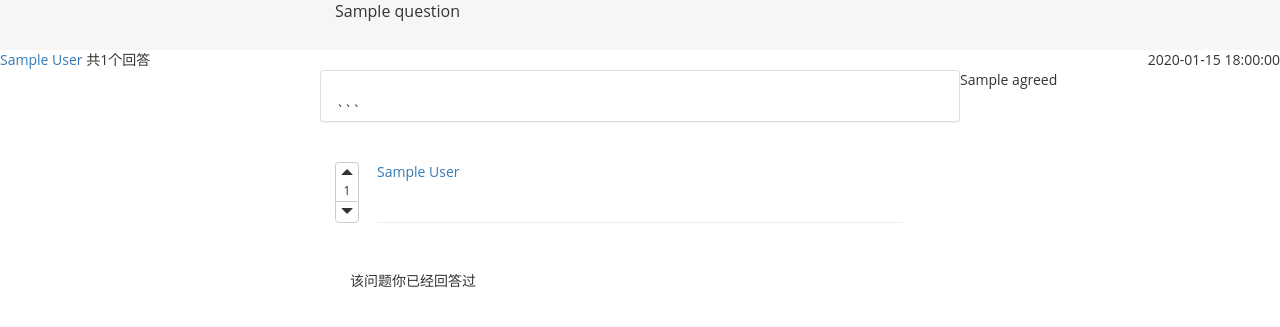
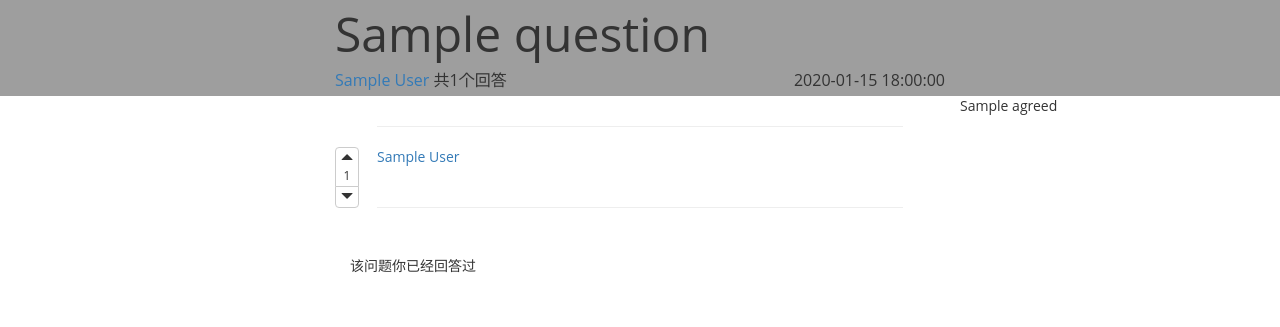
Before and after one commit to Twotiger/iforj, a Django app: template qa/templates/question.html in a window 1280 px wide. Shown: the part 52-379 px from the top of the page. Run offline with Django 3.2, Linux system fonts and the light colour scheme; tables that the repository leaves empty hold one stand-in row (values such as "Sample post"); the template is opened without the code that fills it: values that come from a table or form of the project are taken from there, most other values are stand-ins (such as "Sample title", 1, 10 or a date in 2020); parts of the project's set-up code (start-up, migrations or seed data) failed here and were passed over; some libraries are stand-ins or nearby versions.

Commit message:
change qtitle

````diff
--- a/qa/templates/question.html
+++ b/qa/templates/question.html
@@ -25,7 +25,7 @@
     body{font-family: "Open Sans","Helvetica Neue",Helvetica,Arial,STHeiti,"Microsoft Yahei",sans-serif;}
     .navbar{margin-bottom: 0em}
         .apanel{margin:0 3em}
-        .panel-title{background-color: #f6f6f6;padding-bottom: 50px;
+        .panel-title{background-color: #9E9E9E;padding-bottom: 6em;
         }
         .qtitle{font-size: 3em}
         .apanel-edit{margin:0 3em}
@@ -46,7 +46,11 @@
 
             <div class="panel-title">
                 <div class="col-md-6 col-md-offset-3">
-                {{ questions.title }}
+                    <div class="qtitle"> {{ questions.title }}</div>
+
+                 <a href="{% url 'programmer' questions.user_id%}">{{ questions.user }}</a>
+                共{{ questions.q_times }}个回答
+                <div class="pull-right">{{ questions.q_datetime|date:"Y-m-d H:i:s"}}</div>
                 </div>
 
             </div>
@@ -54,19 +58,17 @@
             <div>
                 {#            <img src="{{ questions.user.image }}"#}
                 {#               class="img-circle" style="height: 30px;">#}
-                <a href="{% url 'programmer' questions.user_id%}">{{ questions.user }}</a>
-                共{{ questions.q_times }}个回答
-                <div class="pull-right">{{ questions.q_datetime|date:"Y-m-d H:i:s"}}</div>
+
             </div>
 
-        <div class="panel panel-default col-md-6 col-md-offset-3 qpanel">
+        <div class="col-md-6 col-md-offset-3 qpanel">
 
 
 
             <div class="panel-body qmarkdown">
                 {{ questions.text |safe}}
             </div>
-```
+<hr/>
         </div>
     </div>
 
````
